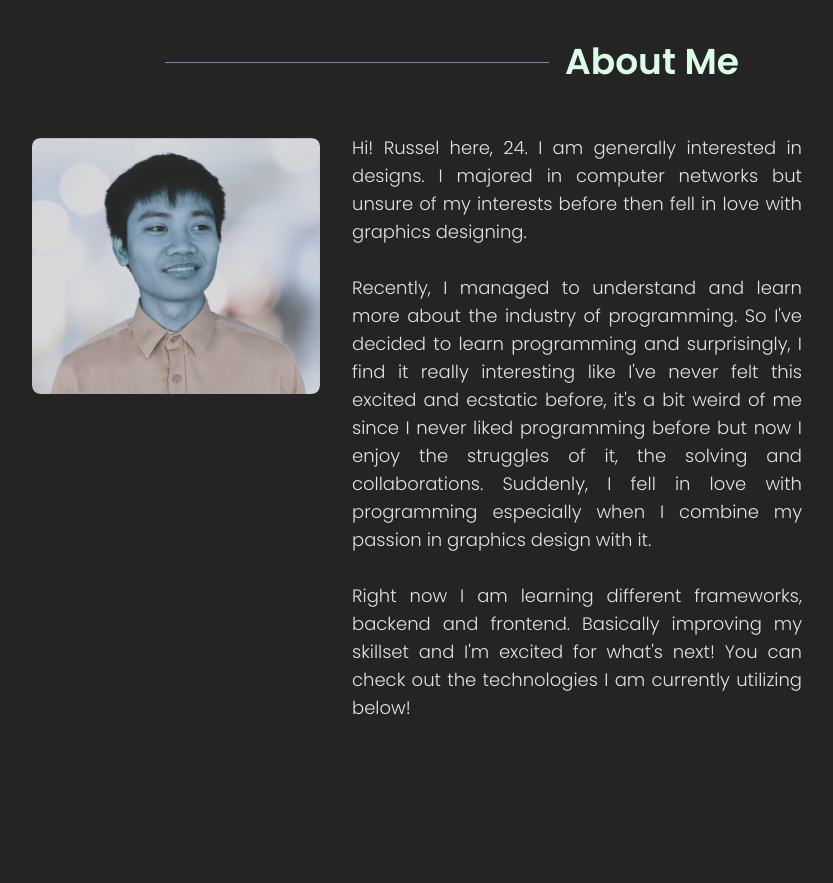
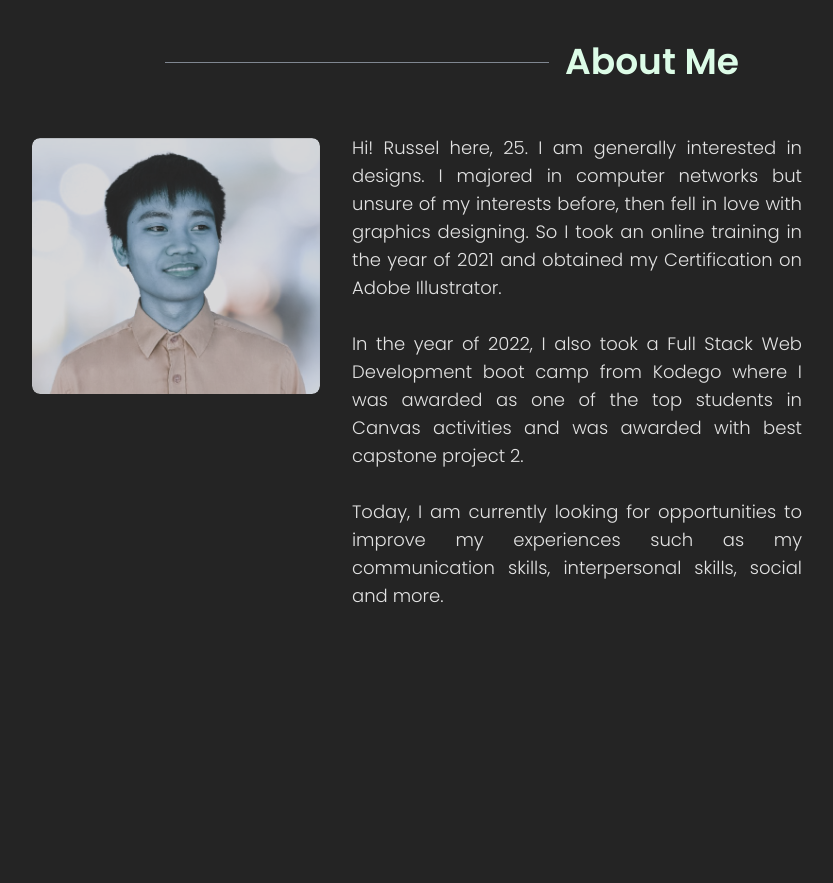
Before and after one commit to SselJay/myportfolio, a React (Vite) app: page / in a window 1280 px wide. Shown: the part 762-1645 px from the top of the page, without its empty margins (312-1145 px from the left). Built offline with nearby package versions, Linux system fonts and the light colour scheme; a web font is replaced by a local one.

Commit message:
pushing to repo

```diff
--- a/src/components/About.jsx
+++ b/src/components/About.jsx
@@ -124,7 +124,7 @@ export default function About() {
                               lg:text-lg
                               '>
 
-                Hi! Russel here, 24. I am generally interested in designs. I majored in computer networks but unsure of my interests before then fell in love with graphics designing.
+                Hi! Russel here, 25. I am generally interested in designs. I majored in computer networks but unsure of my interests before, then fell in love with graphics designing. So I took an online training in the year of 2021 and obtained my Certification on Adobe Illustrator.
 
                 </p>
                 <p data-aos="fade-left"
@@ -142,7 +142,7 @@ export default function About() {
                               lg:text-lg
                               '>
 
-                Recently, I managed to understand and learn more about the industry of programming. So I've decided to learn programming and surprisingly, I find it really interesting like I've never felt this excited and ecstatic before, it's a bit weird of me since I never liked programming before but now I enjoy the struggles of it, the solving and collaborations. Suddenly, I fell in love with programming especially when I combine my passion in graphics design with it.
+                In the year of 2022, I also took a Full Stack Web Development boot camp from Kodego where I was awarded as one of the top students in Canvas activities and was awarded with best capstone project 2.
 
                 </p>
                 <p data-aos="fade-left"
@@ -160,7 +160,7 @@ export default function About() {
                               lg:text-lg
                               '>
 
-                Right now I am learning different frameworks, backend and frontend. Basically improving my skillset and I'm excited for what's next! You can check out the technologies I am currently utilizing below!
+                Today, I am currently looking for opportunities to improve my experiences such as my communication skills, interpersonal skills, social and more.
 
                 </p>
 
```
Also changed, not shown: 2 other files (tests, documents, lock files or other folders).
